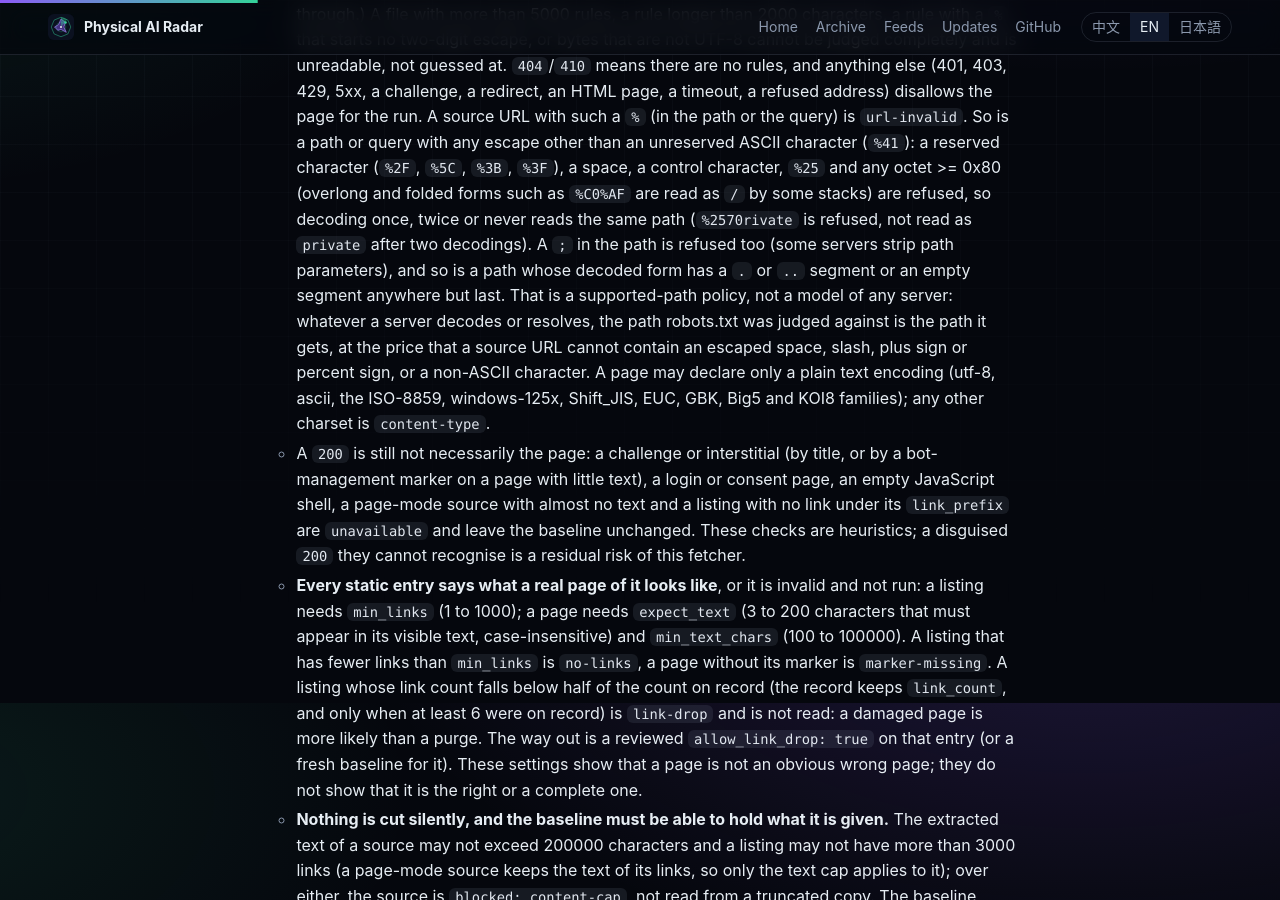
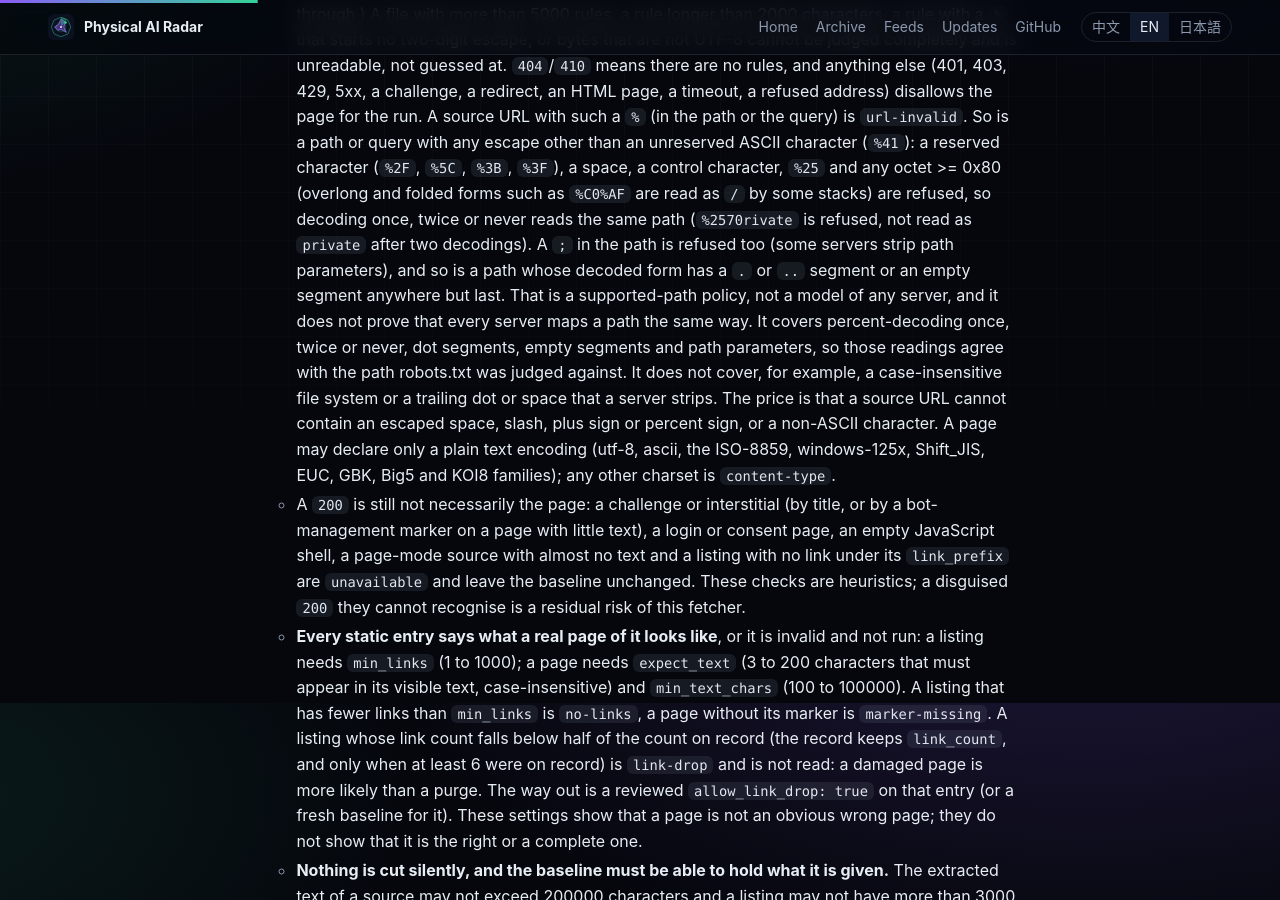
Before and after one commit to noteflowai/physical-ai-radar, a Jekyll site: the page built from docs/METHODOLOGY.md, in a window 1280 px wide and 900 px high, scrolled down 2897 px. Built offline with Jekyll 4.4.1, drawn with Linux system fonts in a browser that asks for light colours; our own code applies the rules of GitHub Pages for plain Markdown files.

Commit message:
page_watch static fetcher: say exactly what the supported-path policy covers
Documentation only, following 01's note on ca2e3a72. The policy covers percent-decoding once, twice or never, dot segments, empty segments and path parameters; it does not prove that every server maps a path the same way, and it does not cover a case-insensitive file system or a trailing dot or space that a server strips.

```diff
--- a/docs/METHODOLOGY.md
+++ b/docs/METHODOLOGY.md
@@ -96,10 +96,12 @@ Rules:
     by some stacks) are refused, so decoding once, twice or never reads the same path (`%2570rivate` is
     refused, not read as `private` after two decodings). A `;` in the path is refused too (some servers
     strip path parameters), and so is a path whose decoded form has a `.` or `..` segment or an empty
-    segment anywhere but last. That is a supported-path policy, not a model of any server: whatever a
-    server decodes or resolves, the path robots.txt was judged against is the path it gets, at the
-    price that a source URL cannot contain an escaped space, slash, plus sign or percent sign, or a
-    non-ASCII character.
+    segment anywhere but last. That is a supported-path policy, not a model of any server, and it
+    does not prove that every server maps a path the same way. It covers percent-decoding once, twice
+    or never, dot segments, empty segments and path parameters, so those readings agree with the path
+    robots.txt was judged against. It does not cover, for example, a case-insensitive file system or a
+    trailing dot or space that a server strips. The price is that a source URL cannot contain an
+    escaped space, slash, plus sign or percent sign, or a non-ASCII character.
     A page may declare only a plain text encoding (utf-8, ascii, the ISO-8859, windows-125x,
     Shift_JIS, EUC, GBK, Big5 and KOI8 families); any other charset is `content-type`.
   - A `200` is still not necessarily the page: a challenge or interstitial (by title, or by a
```
